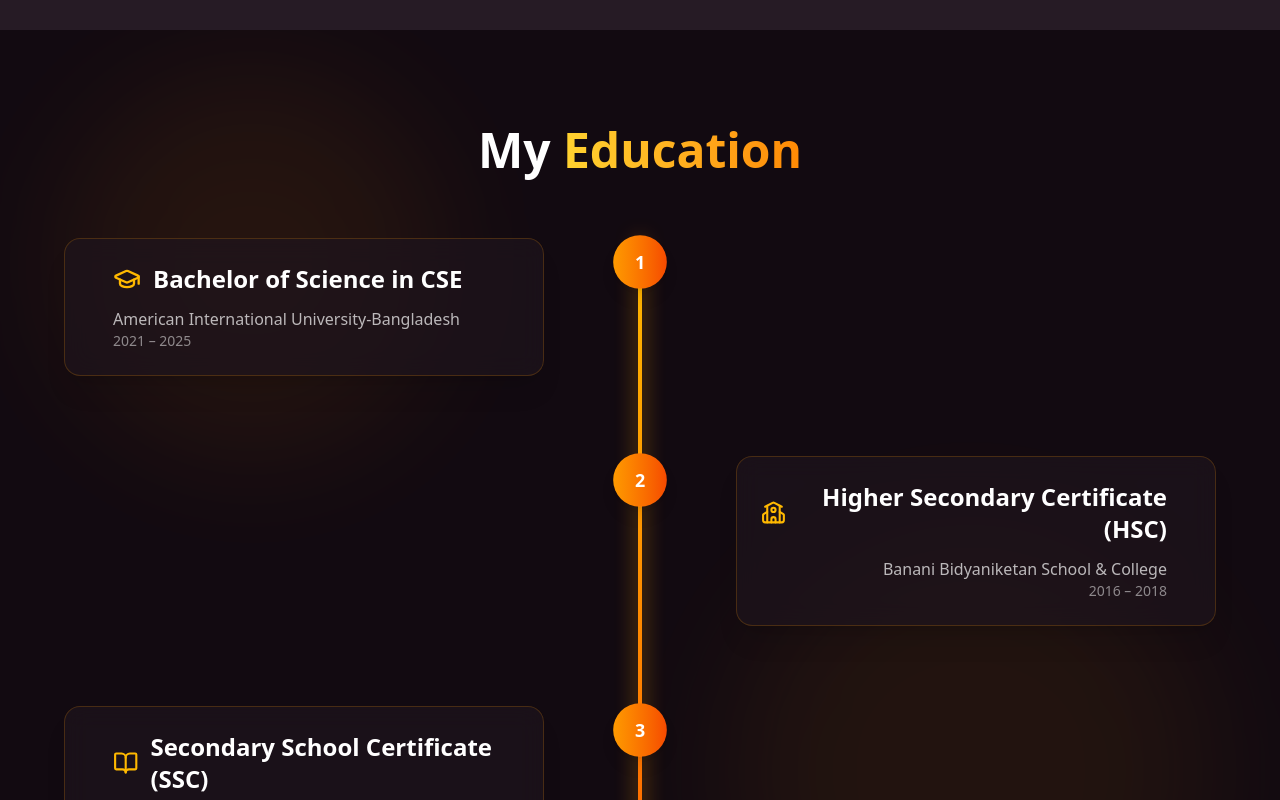
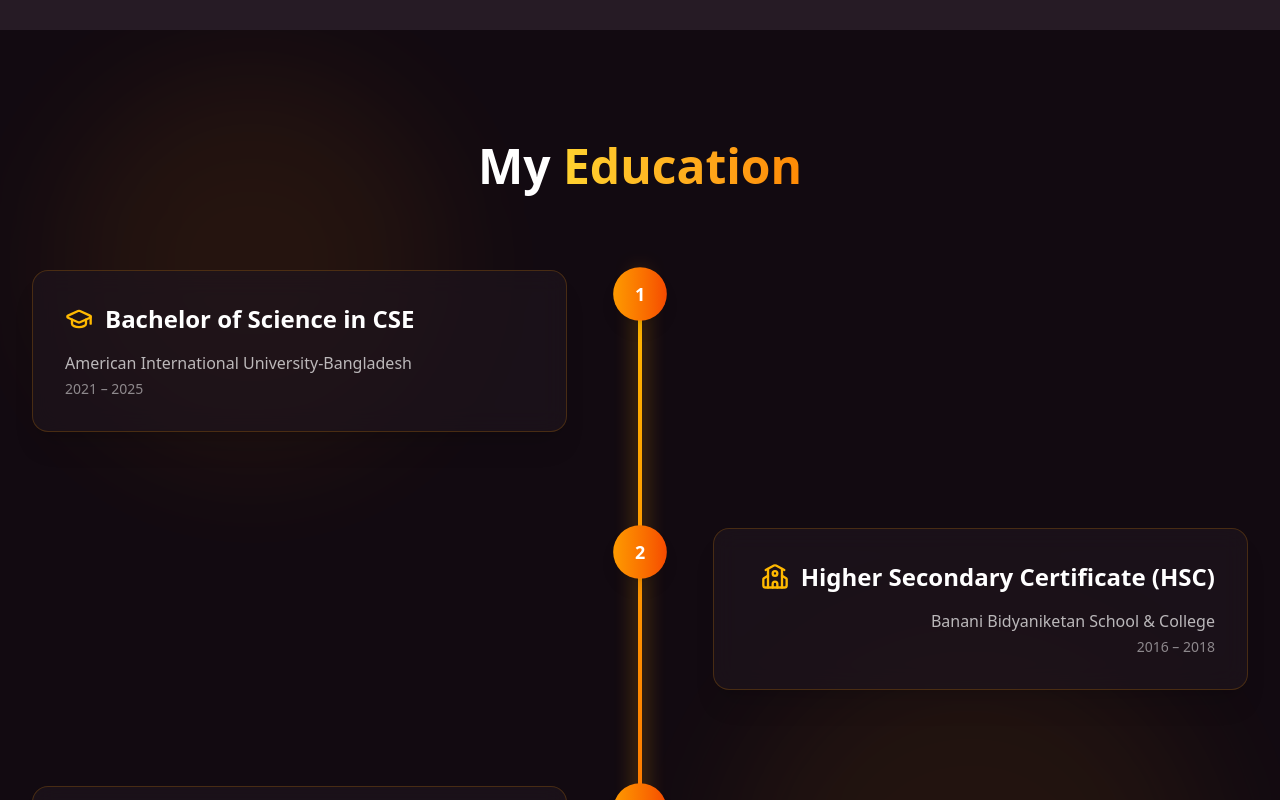
Before and after one commit to Apurbo810/Portfolio_update, a Next.js app: page / in a window 1280 px wide. Shown: the part 4300-5100 px from the top of the page. Built offline with nearby package versions, Linux system fonts and the light colour scheme.

Commit message:
fix skill

```diff
--- a/app/sections/Education.tsx
+++ b/app/sections/Education.tsx
@@ -12,7 +12,12 @@
     offset: ["start start", "end end"],
   });
 
-  const lineHeight = useTransform(scrollYProgress, [0, 1], ["0%", "100%"]);
+  const lineHeight = useTransform(
+    scrollYProgress,
+    [0, 1],
+    ["0%", "100%"]
+  );
+
   const smoothLineHeight = useSpring(lineHeight, {
     stiffness: 200,
     damping: 30,
@@ -43,30 +48,49 @@
   return (
     <section
       ref={ref}
-      className="relative bg-base-300 py-24 px-4 md:px-6 overflow-hidden text-white"
       id="education"
+      className="relative w-full min-h-screen bg-base-300 py-28 px-4 md:px-8 overflow-hidden text-white scroll-mt-20"
     >
-      {/* Warm Coffee Glow Background */}
+      {/* Background Glow */}
       <motion.div
         className="absolute top-20 left-10 w-96 h-96 bg-orange-400/10 rounded-full blur-3xl"
-        animate={{ y: [0, -40, 0], x: [0, 20, 0], opacity: [0.4, 0.8, 0.4] }}
-        transition={{ duration: 12, repeat: Infinity, ease: "easeInOut" }}
+        animate={{
+          y: [0, -40, 0],
+          x: [0, 20, 0],
+          opacity: [0.4, 0.8, 0.4],
+        }}
+        transition={{
+          duration: 12,
+          repeat: Infinity,
+          ease: "easeInOut",
+        }}
       />
+
       <motion.div
-        className="absolute bottom-20 right-10 w-120 h-120 bg-amber-500/10 rounded-full blur-3xl"
-        animate={{ y: [0, 40, 0], x: [0, -30, 0], opacity: [0.4, 0.7, 0.4] }}
-        transition={{ duration: 15, repeat: Infinity, ease: "easeInOut" }}
+        className="absolute bottom-20 right-10 w-[30rem] h-[30rem] bg-amber-500/10 rounded-full blur-3xl"
+        animate={{
+          y: [0, 40, 0],
+          x: [0, -30, 0],
+          opacity: [0.4, 0.7, 0.4],
+        }}
+        transition={{
+          duration: 15,
+          repeat: Infinity,
+          ease: "easeInOut",
+        }}
       />
 
       {/* Heading */}
       <motion.div
-        className="text-center mb-16 max-w-4xl mx-auto relative z-10"
+        className="relative z-10 text-center mb-20"
         initial={{ opacity: 0, y: -40 }}
         whileInView={{ opacity: 1, y: 0 }}
         transition={{ duration: 0.6 }}
+        viewport={{ once: true }}
       >
-        <h2 className="text-5xl font-bold">
+        <h2 className="text-4xl md:text-5xl font-bold">
           <span className="text-white">My </span>
+
           <span className="text-transparent bg-clip-text bg-linear-to-r from-amber-300 to-orange-400">
             Education
           </span>
@@ -74,18 +98,21 @@
       </motion.div>
 
       {/* Timeline */}
-      <div className="relative max-w-6xl mx-auto z-10">
-
-        {/* Soft Coffee Background Line */}
+      <div className="relative w-full max-w-7xl mx-auto z-10">
+        {/* Timeline Base Line */}
         <div className="absolute left-6 md:left-1/2 top-0 bottom-0 w-1 bg-base-200 rounded-full -translate-x-1/2 overflow-hidden">
           <motion.div
             className="absolute inset-0 bg-linear-to-b from-amber-400/20 via-orange-300/40 to-amber-500/20"
             animate={{ y: ["0%", "100%"] }}
-            transition={{ repeat: Infinity, duration: 3, ease: "linear" }}
+            transition={{
+              repeat: Infinity,
+              duration: 3,
+              ease: "linear",
+            }}
           />
         </div>
 
-        {/* Active progress line */}
+        {/* Active Progress */}
         <motion.div
           className="absolute left-6 md:left-1/2 top-0 w-1 bg-linear-to-b from-amber-400 to-orange-500 rounded-full shadow-[0_0_20px_rgba(245,158,11,0.9)] -translate-x-1/2 origin-top"
           style={{ height: smoothLineHeight }}
@@ -98,40 +125,68 @@
           return (
             <motion.div
               key={index}
-              className={`relative flex flex-col md:flex-row items-start mb-16 md:mb-20 ${
-                isLeft ? "md:justify-start" : "md:justify-end"
+              className={`relative flex flex-col md:flex-row items-start mb-20 md:mb-24 ${
+                isLeft
+                  ? "md:justify-start"
+                  : "md:justify-end"
               }`}
               initial={{ opacity: 0, y: 40 }}
               whileInView={{ opacity: 1, y: 0 }}
-              transition={{ duration: 0.6, delay: index * 0.15 }}
+              transition={{
+                duration: 0.6,
+                delay: index * 0.15,
+              }}
+              viewport={{ once: true }}
             >
-              {/* Step bubble */}
+              {/* Number */}
               <motion.div
                 className="z-20 w-12 h-12 rounded-full bg-linear-to-r from-amber-500 to-orange-600 text-white flex items-center justify-center font-bold shadow-lg absolute left-6 md:left-1/2 -translate-x-1/2"
-                animate={{ scale: [1, 1.15, 1] }}
-                transition={{ repeat: Infinity, duration: 2, ease: "easeInOut" }}
+                animate={{
+                  scale: [1, 1.15, 1],
+                }}
+                transition={{
+                  repeat: Infinity,
+                  duration: 2,
+                  ease: "easeInOut",
+                }}
               >
                 {index + 1}
               </motion.div>
 
-              {/* Card */}
+              {/* Education Card */}
               <motion.div
-                className={`relative w-full md:w-5/12 p-6 rounded-2xl shadow-xl bg-base-200/70 backdrop-blur-md border border-amber-500/20 hover:border-amber-400/40 transition-all duration-300 ${
+                className={`relative w-full md:w-[44%] p-7 md:p-8 rounded-2xl shadow-xl bg-base-200/70 backdrop-blur-md border border-amber-500/20 hover:border-amber-400/50 transition-all duration-300 ${
                   isLeft
-                    ? "md:mr-auto md:pl-12"
-                    : "md:ml-auto md:pr-12 md:text-right"
-                } mt-12 md:mt-0`}
-                whileHover={{ scale: 1.05 }}
+                    ? "md:mr-auto md:pr-10"
+                    : "md:ml-auto md:pl-10 md:text-right"
+                } mt-16 md:mt-0`}
+                whileHover={{
+                  scale: 1.03,
+                  y: -4,
+                }}
               >
-                <div className="flex items-center gap-3 mb-3">
-                  <Icon size={28} className="text-amber-400" />
+                <div
+                  className={`flex items-center gap-3 mb-4 ${
+                    !isLeft ? "md:justify-end" : ""
+                  }`}
+                >
+                  <Icon
+                    size={28}
+                    className="text-amber-400 shrink-0"
+                  />
+
                   <h3 className="text-xl md:text-2xl font-bold text-white">
                     {edu.title}
                   </h3>
                 </div>
 
-                <p className="text-white/70">{edu.school}</p>
-                <p className="text-white/50 text-sm">{edu.year}</p>
+                <p className="text-white/70 text-base">
+                  {edu.school}
+                </p>
+
+                <p className="text-white/50 text-sm mt-1">
+                  {edu.year}
+                </p>
               </motion.div>
             </motion.div>
           );
--- a/app/sections/Skill.tsx
+++ b/app/sections/Skill.tsx
@@ -18,8 +18,9 @@
   return (
     <section
       id="skills"
-      className="py-24 space-y-24 max-w-7xl mx-auto px-6"
+      className="w-full py-24 space-y-24 px-4 md:px-8"
     >
+      {/* Heading */}
       <motion.h1
         className="text-5xl md:text-6xl font-black text-center"
         initial={{ opacity: 0, y: -40 }}
@@ -30,6 +31,8 @@
         Skills
       </motion.h1>
 
+      {/* Skills Content */}
+      <div className="w-full max-w-7xl mx-auto space-y-24">
         <StickySkillCard
           title="Web Development"
           description="Building modern, scalable, responsive and production-ready web applications."
@@ -51,6 +54,7 @@
           skills={skillsDataNetwork}
           visual={<NetworkLogo />}
         />
+      </div>
     </section>
   );
 }
```
Lines whose indentation alone changed are shown as unchanged.
